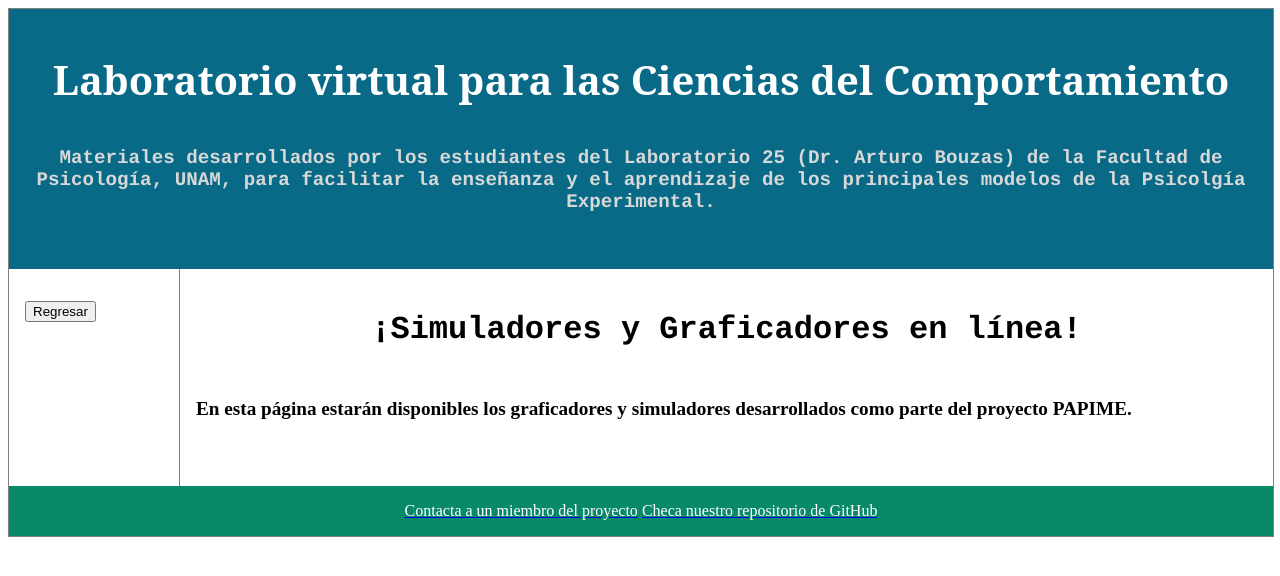
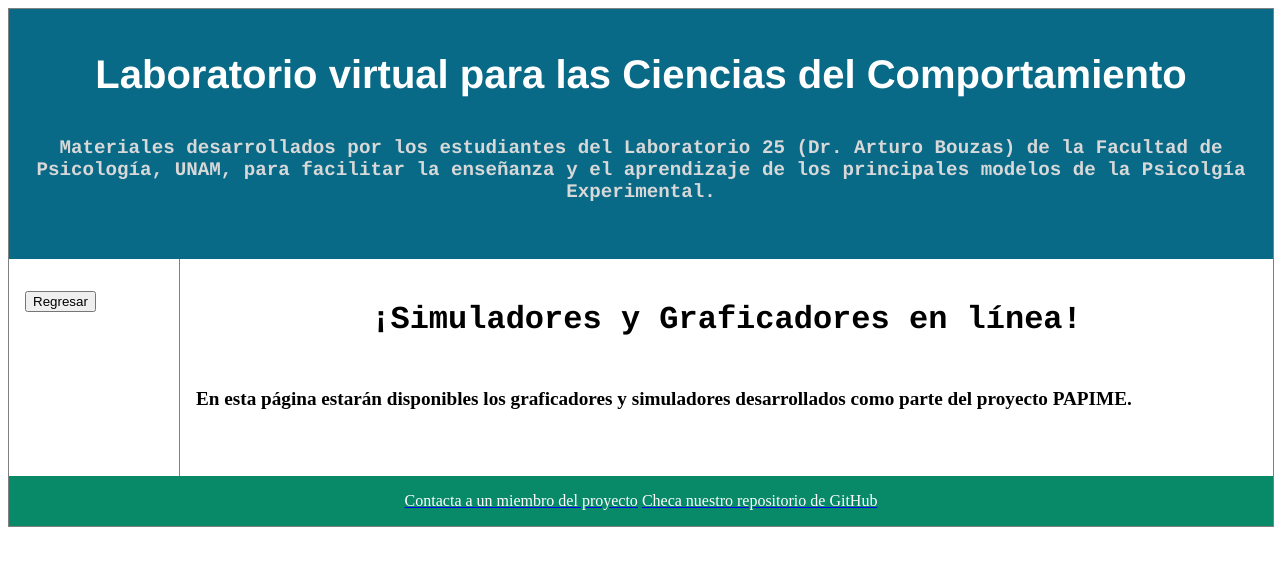
Before and after one commit to BouzasLab25/bouzaslab25.github.io, a Jekyll site: the page built from aboutPAPIME/index.html, in a window 1280 px wide. Shown: the top 576 px of the page. Built offline with Jekyll 4.4.1, drawn with Linux system fonts in a browser that asks for light colours.

Commit message:
Update papime.html

```diff
--- a/_layouts/papime.html
+++ b/_layouts/papime.html
@@ -10,7 +10,7 @@
 
 h1 {
     font-size: 2.5em;
-    font-family: "serif", "sans-serif", "cursive", "fantasy", "monospace";
+    font-family: Helvetica;
     text-align:center;
 }
 
```
